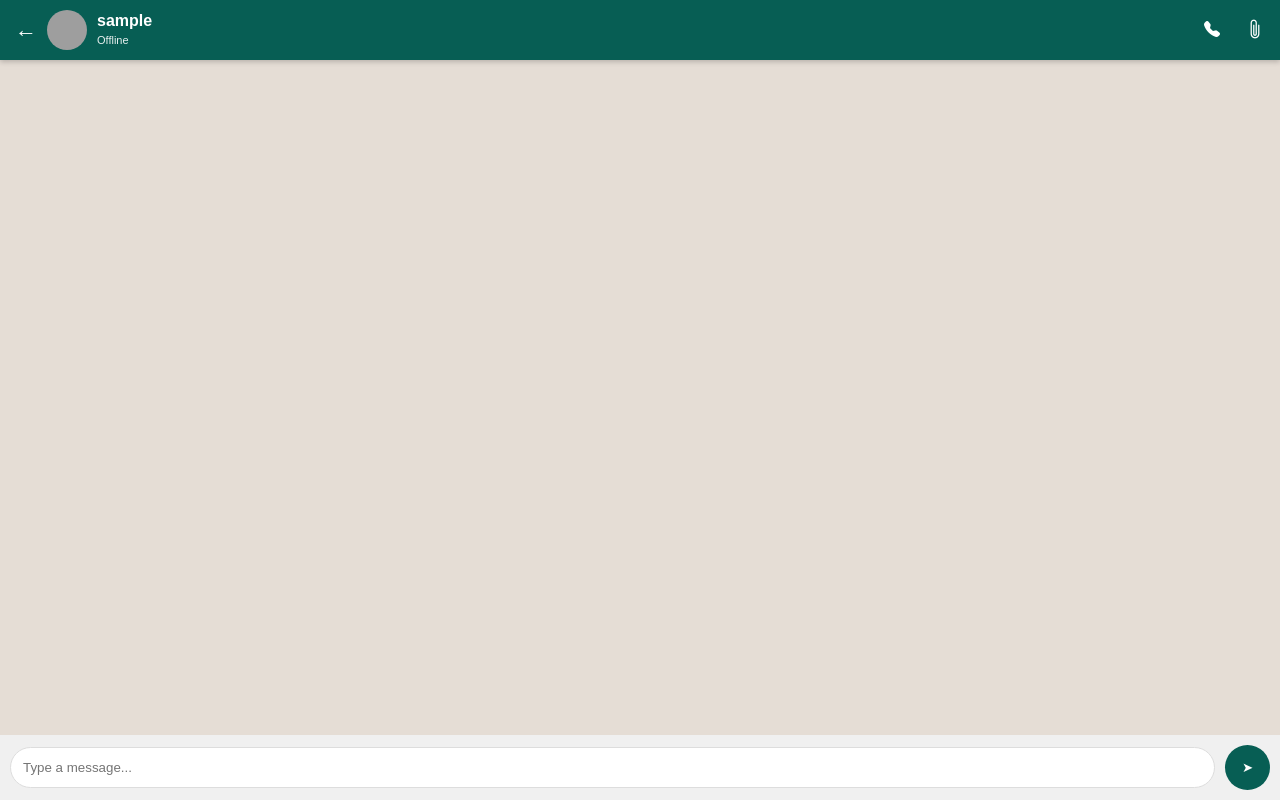
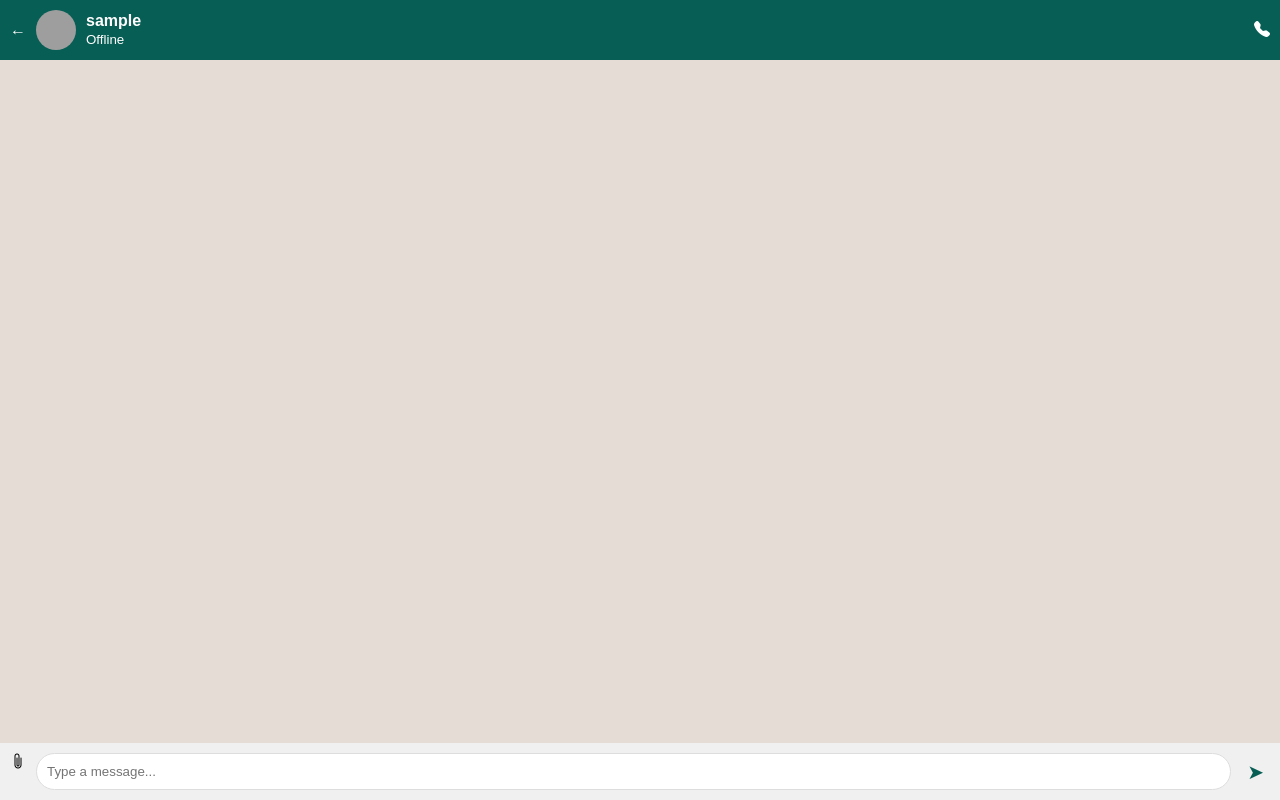
Before and after one commit to amanupadhy480-josh/Chat-Portal, a Flask app: a page that uses templates/chat.html in a window 1280 px wide. Run offline with Flask 3, Linux system fonts and the light colour scheme; the visitor is signed in with stand-in values (Sample User, id 1); data comes from the database, SQL or seed files in the repository; data that the repository does not hold is empty; some libraries are stand-ins or nearby versions; grey boxes are pictures that could not be loaded.

Commit message:
Update chat.html

```diff
--- a/templates/chat.html
+++ b/templates/chat.html
@@ -2,108 +2,65 @@
 <html>
 <head>
     <meta name="viewport" content="width=device-width, initial-scale=1.0">
-    <title>Chat with {{ recipient.username }}</title>
+    <title>Chat</title>
     <script src="https://cdnjs.cloudflare.com/ajax/libs/socket.io/4.0.1/socket.io.js"></script>
     <link rel="stylesheet" href="https://cdn.jsdelivr.net/npm/bootstrap-icons@1.11.1/font/bootstrap-icons.css">
     <style>
-        :root { --header: #075e54; --sent: #dcf8c6; }
         body { font-family: sans-serif; margin: 0; background: #e5ddd5; height: 100vh; display: flex; flex-direction: column; }
-        .header { background: var(--header); color: white; padding: 10px 15px; display: flex; align-items: center; gap: 10px; box-shadow: 0 2px 5px rgba(0,0,0,0.2); }
-        .dp-small { width: 40px; height: 40px; border-radius: 50%; object-fit: cover; }
-        .status-text { font-size: 11px; opacity: 0.9; }
-
-        #messages { flex: 1; overflow-y: auto; padding: 15px; list-style: none; display: flex; flex-direction: column; gap: 8px; margin: 0; }
-        .msg { padding: 8px 12px; border-radius: 8px; max-width: 75%; position: relative; font-size: 15px; box-shadow: 0 1px 2px rgba(0,0,0,0.1); }
-        .sent { background: var(--sent); align-self: flex-end; }
-        .received { background: white; align-self: flex-start; }
-        .time { font-size: 10px; color: #888; display: block; text-align: right; margin-top: 4px; }
-
-        .footer { background: #f0f0f0; padding: 10px; display: flex; align-items: center; gap: 10px; }
-        #msgInput { flex: 1; padding: 12px; border-radius: 25px; border: 1px solid #ddd; outline: none; }
-        .btn-circle { background: var(--header); color: white; border: none; width: 45px; height: 45px; border-radius: 50%; cursor: pointer; }
-        .file-link { color: #007bff; text-decoration: none; font-weight: bold; }
+        .header { background: #075e54; color: white; padding: 10px; display: flex; align-items: center; gap: 10px; }
+        #msgs { flex: 1; overflow-y: auto; padding: 15px; display: flex; flex-direction: column; gap: 10px; }
+        .m { padding: 8px 12px; border-radius: 8px; max-width: 75%; font-size: 15px; }
+        .sent { background: #dcf8c6; align-self: flex-end; }
+        .recv { background: white; align-self: flex-start; }
+        .input-area { background: #f0f0f0; padding: 10px; display: flex; gap: 10px; }
+        input { flex: 1; padding: 10px; border-radius: 20px; border: 1px solid #ddd; outline: none; }
     </style>
 </head>
 <body>
     <div class="header">
-        <a href="/" style="color:white; text-decoration:none; font-size:22px;">←</a>
-        <img src="/uploads/{{ recipient.profile_pic }}" class="dp-small">
-        <div style="flex:1">
+        <a href="/" style="color:white; text-decoration:none;">←</a>
+        <img src="/uploads/{{ recipient.profile_pic }}" style="width:40px; height:40px; border-radius:50%;">
+        <div>
             <strong>{{ recipient.username }}</strong><br>
-            <span class="status-text" id="status">
-                {% if recipient.is_online %}Online{% else %}Offline{% endif %}
-            </span>
+            <small id="status">{% if recipient.is_online %}Online{% else %}Offline{% endif %}</small>
         </div>
-        <i class="bi bi-telephone-fill" onclick="alert('Voice calling starting soon...')"></i>
-        <i class="bi bi-paperclip" onclick="document.getElementById('fileInput').click()" style="margin-left:15px; font-size:20px; cursor:pointer;"></i>
+        <i class="bi bi-telephone-fill" style="margin-left:auto;"></i>
     </div>
 
-    <ul id="messages">
+    <div id="msgs">
         {% for m in messages %}
-        <li class="msg {% if m.sender == current_user.username %}sent{% else %}received{% endif %}">
-            {% if m.file_path %}
-                <a href="/uploads/{{ m.file_path }}" class="file-link" target="_blank">📁 {{ m.content }}</a>
-            {% else %}
-                {{ m.content }}
-            {% endif %}
-            <span class="time">{{ m.timestamp.strftime('%I:%M %p') }}</span>
-        </li>
+        <div class="m {% if m.sender == current_user.username %}sent{% else %}recv{% endif %}">
+            {{ m.content }}
+        </div>
         {% endfor %}
-    </ul>
+    </div>
 
-    <form id="chatForm" class="footer">
-        <input type="file" id="fileInput" style="display:none" onchange="uploadFile()">
-        <input id="msgInput" placeholder="Type a message..." autocomplete="off">
-        <button type="submit" class="btn-circle">➤</button>
+    <form class="input-area" id="f">
+        <i class="bi bi-paperclip" onclick="alert('File sharing logic uses send_file route')"></i>
+        <input id="i" placeholder="Type a message..." autocomplete="off">
+        <button type="submit" style="border:none; background:none; color:#075e54; font-size:20px;">➤</button>
     </form>
 
     <script>
         var socket = io();
         var recipient = "{{ recipient.username }}";
-        var me = "{{ current_user.username }}";
 
-        // Real-time status update
-        socket.on('user_status', function(data) {
-            if(data.user === recipient) {
-                document.getElementById('status').innerText = data.status;
-            }
-        });
-
-        // Sending Message
-        document.getElementById('chatForm').onsubmit = (e) => {
+        document.getElementById('f').onsubmit = (e) => {
             e.preventDefault();
-            let input = document.getElementById('msgInput');
-            if(input.value.trim()){
-                socket.emit('private_message', { message: input.value, recipient: recipient });
-                input.value = '';
+            let i = document.getElementById('i');
+            if(i.value) {
+                socket.emit('private_message', { message: i.value, recipient: recipient });
+                i.value = '';
             }
         };
 
-        socket.on('new_msg', function(data) {
-            if((data.sender === me && data.recipient === recipient) || (data.sender === recipient && data.recipient === me)) {
-                let li = document.createElement('li');
-                li.className = `msg ${data.sender === me ? 'sent' : 'received'}`;
-                li.innerHTML = `${data.msg} <span class="time">${data.time}</span>`;
-                document.getElementById('messages').appendChild(li);
-                document.getElementById('messages').scrollTop = document.getElementById('messages').scrollHeight;
-            }
+        socket.on('new_msg', (data) => {
+            let div = document.createElement('div');
+            div.className = `m ${data.sender === "{{ current_user.username }}" ? 'sent' : 'recv'}`;
+            div.innerText = data.msg;
+            document.getElementById('msgs').appendChild(div);
+            document.getElementById('msgs').scrollTop = document.getElementById('msgs').scrollHeight;
         });
-
-        // File Upload function
-        function uploadFile() {
-            let file = document.getElementById('fileInput').files[0];
-            let formData = new FormData();
-            formData.append('file', file);
-            formData.append('recipient', recipient);
-
-            fetch('/send_file', { method: 'POST', body: formData })
-            .then(res => res.json())
-            .then(data => { if(data.status === 'sent') location.reload(); });
-        }
-
-        window.onload = () => {
-            document.getElementById('messages').scrollTop = document.getElementById('messages').scrollHeight;
-        };
     </script>
 </body>
 </html>
```
